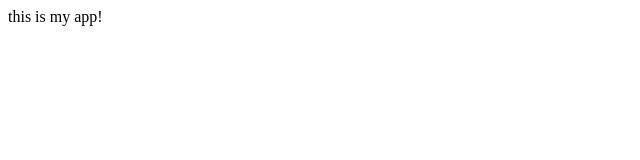
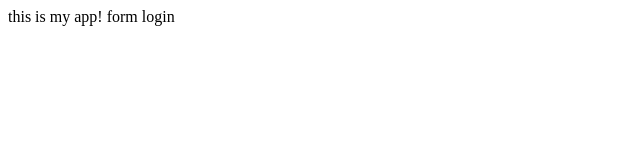
Before and after one commit to Traivan/myappsample, a plain HTML site: page index.html in a window 1280 px wide. Shown: the full height of the page, 0-640 px from the left. Drawn offline with Linux system fonts and the light colour scheme.

Commit message:
login form

```diff
--- a/index.html
+++ b/index.html
@@ -5,6 +5,7 @@
 </head>
 <body>
 this is my app!
+form login
 
 </body>
 </html>
```
Also changed, not shown: login.html (added, +1 -0 lines).
